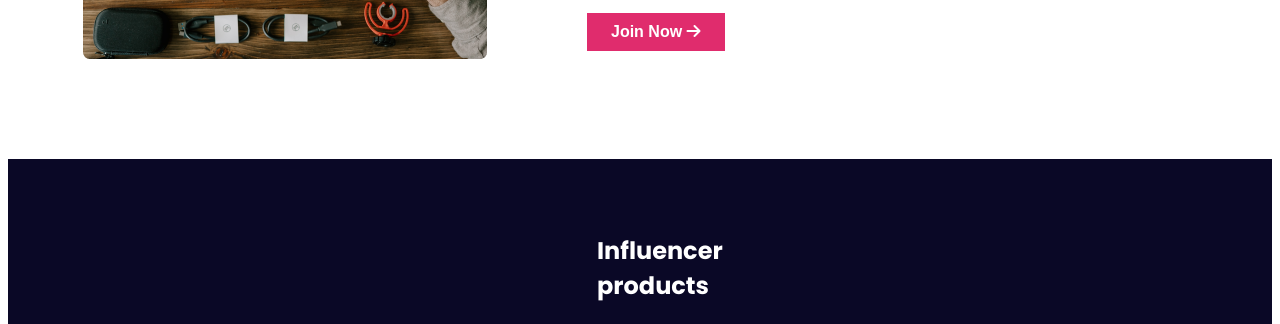
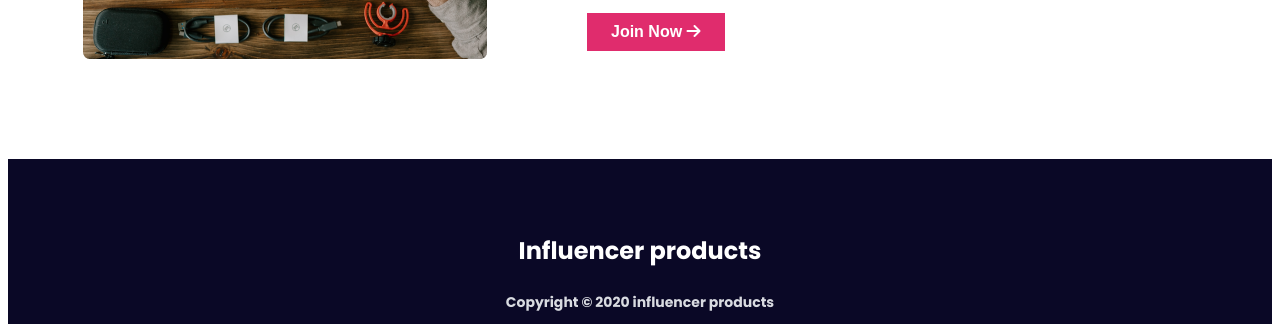
Before and after one commit to RaiyanSohel-byte/influencer-gear-responsive, a plain HTML site: page index.html in a window 1280 px wide. Shown: the part 2785-3109 px from the top of the page. Drawn offline with Linux system fonts and the light colour scheme.

Commit message:
footer error fixed

```diff
--- a/style/style.css
+++ b/style/style.css
@@ -1,11 +1,4 @@
 /* font */
-
-.manrope-font {
-  font-family: "Manrope", sans-serif;
-  font-optical-sizing: auto;
-  font-weight: 400;
-  font-style: normal;
-}
 .poppins-font {
   font-family: "Poppins", sans-serif;
   font-weight: 400;
@@ -211,7 +204,8 @@ font-weight: 600;
 /* footer style */
 footer{
     background-color: rgb(10, 8, 38);
-    padding:50px 589px;
+    padding-top:50px;
+    padding-bottom:50px;
     margin-top:100px;
 }
 .footer-text,.footer-icon{
```
